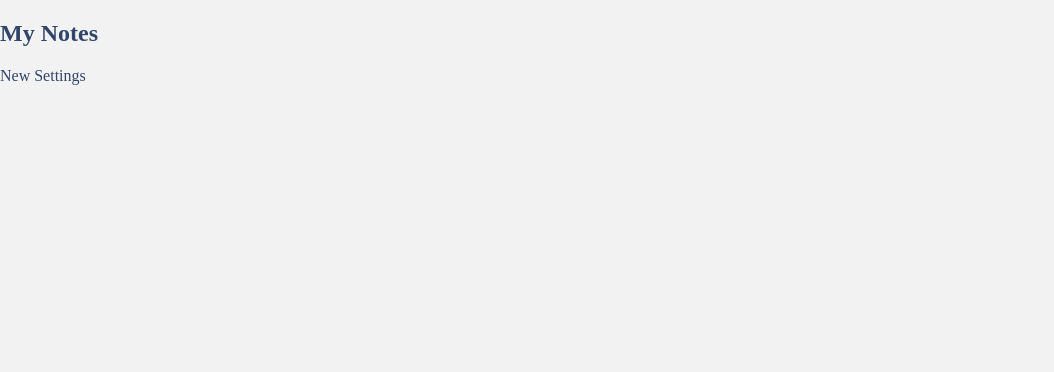
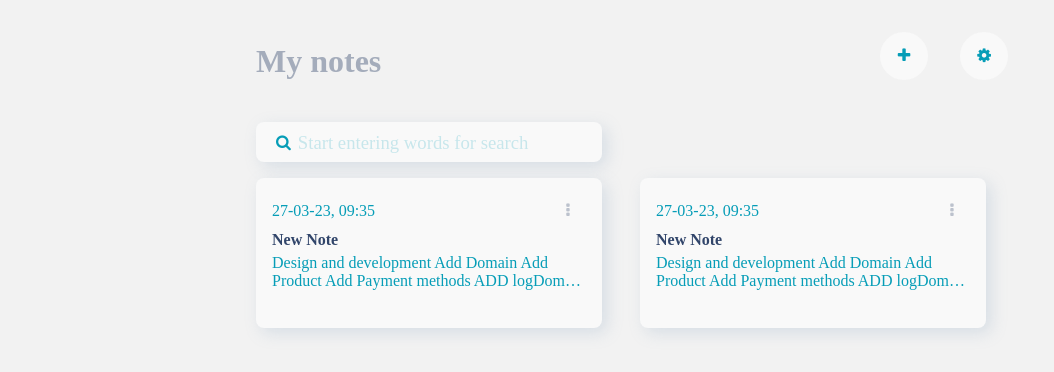
Before and after one commit to leonn00albert/min-notes, a React (Create React App) app: page / in a window 1280 px wide. Shown: the top 372 px of the page, without its empty margins (0-1054 px from the left). Built offline with nearby package versions, Linux system fonts and the light colour scheme.

Commit message:
add switching

```diff
--- a/src/App.css
+++ b/src/App.css
@@ -25,15 +25,17 @@ body {
   width: 60%;
   margin: 1em auto;
 }
+
 .ql-toolbar {
 
   position: absolute;
   top: 3em;
   right: 400px;
   padding: 2em;
+  border-radius: 10px;
   box-shadow: var(--box-shadow-common);
   background-color: var(--bg-card);
-  border-radius: 10px;
+
   font-size: 12px;
   font-family: times new roman;
   font-weight: bold;
@@ -47,21 +49,23 @@ body {
   font-size: 2em;
 }
 
-.file-name-section{
+.file-name-section {
   display: flex;
 }
-.file-name-input{
+
+.file-name-input {
   font-size: 2.5em;
   background-color: var(--bg-common);
   border: none;
   font-family: inherit;
   opacity: 0.4;
 }
-.file-name-input:focus{
+
+.file-name-input:focus {
   outline: none;
 }
 
-.ql-container.ql-snow{
+.ql-container.ql-snow {
   border: none;
   margin-top: 5em;
 
@@ -73,20 +77,23 @@ body {
   font-family: 'Times New Roman', Times, serif;
   color: var(--color-editor-controls);
 }
+
 .ql-snow .ql-picker {
   color: var(--color-editor-controls);
   font-weight: 700;
 }
 
-.ql-snow.ql-toolbar .ql-picker-label:hover{
+.ql-snow.ql-toolbar .ql-picker-label:hover {
   stroke: var(--color-accent);
   color: var(--color-accent);
 }
-.ql-snow .ql-stroke{
+
+.ql-snow .ql-stroke {
   stroke: var(--color-editor-controls);
 
 }
-.ql-snow.ql-toolbar button.ql-active .ql-stroke{
+
+.ql-snow.ql-toolbar button.ql-active .ql-stroke {
   stroke: var(--color-accent);
   color: var(--color-accent);
 
@@ -96,6 +103,7 @@ body {
   stroke: var(--color-editor-controls);
 
 }
+
 .file-save-button {
   background-color: var(--bg-card);
   border: none;
@@ -112,3 +120,105 @@ body {
   opacity: 0.4;
   cursor: pointer;
 }
+
+.settings-bar {
+  display: flex;
+  justify-content: space-between;
+}
+
+.settings-bar h2 {
+  font-size: 2em;
+  opacity: 0.4;
+}
+
+.card-section {
+  justify-content: space-evenly;
+  display: grid;
+  grid-template-columns: 50% 50%;
+}
+
+
+
+.card {
+  border-radius: 8px;
+  box-shadow: var(--box-shadow-common);
+  width: 90%;
+  background-color: var(--bg-card);
+  height: 150px;
+  overflow: hidden;
+  text-overflow: ellipsis;
+}
+
+.card.search-bar {
+  width: 45%;
+  background-color: var(--bg-card);
+  height: 100%;
+  margin: 1em 0;
+  height: 40px;
+  display: flex;
+  align-items: center;
+}
+
+.card.search-bar .fa-search {
+  margin-left: 20px;
+  margin-right: 5px;
+  color: var(--color-accent);
+}
+
+.card.search-bar input {
+  width: 80%;
+  background-color: transparent;
+  border: none;
+  color: var(--color-text);
+  font-family: inherit;
+  font-size: 1.3em;
+}
+
+.card.search-bar input::placeholder {
+
+  color: var(--color-accent);
+  font-size: 0.9em;
+  opacity: 0.2;
+
+
+}
+
+
+.card.search-bar input:focus {
+  outline: none;
+}
+
+.card-body {
+  margin: 0.5em 1em;
+}
+
+.card-header {
+  display: flex;
+  justify-content: space-between;
+  height: 40px;
+}
+
+.card-header i {
+  margin-right: 1em;
+  opacity: 0.3;
+}
+
+.card-date {
+  color: var(--color-accent);
+}
+
+
+.card-title {
+  margin: 5px 0;
+  font-weight: 600;
+}
+
+.card-content {
+  margin: 5px 0;
+  color: var(--color-accent);
+  overflow: hidden;
+  display: -webkit-box;
+  -webkit-line-clamp: 2;
+  -webkit-box-orient: vertical;
+
+}
--- a/src/App.js
+++ b/src/App.js
@@ -1,16 +1,51 @@
 import { Editor } from "./Components/Editor";
 import './App.css';
 import { Home } from "./Components/Home";
+import { useEffect, useState } from "react";
 
 
 function App() {
+  const [show, setShow] = useState({ type: "home" });
+
+  const handleShow = () => {
+    console.log(show.type)
+    if (show.type = 'home') {
+      setShow(
+        { type: "editor" }
+      )
+    }
+    if (show.type = 'editor') {
+      setShow(
+        { type: "home" }
+      )
+    }
+
+
+  }
+
+  useEffect(()=> {},[show])
+
+  function render() {
+    if (show.type = 'home') {
+      return <Home handleShow={handleShow} />;
+    }
+
+    if (show.type = 'editor') {
+      return <Editor handleShow={handleShow} />;
+    }
+  }
+
+
+
+
   return (
     <div className="App">
       <header className="App-header">
 
       </header>
-      <Home />
-      {/* <Editor /> */}
+
+      {render()}
+
     </div>
   );
 }
--- /dev/null
+++ b/src/Components/Card.js
@@ -0,0 +1,15 @@
+export const Card = () => {
+    return (
+        <div className="card">
+            <div className="card-body">
+                <div className="card-header">
+                    <p className="card-date">27-03-23, 09:35</p>
+                    <p> <i className="fa fa-ellipsis-v"></i>  </p>
+                </div>
+                <p className="card-title"> New Note </p>
+                <p className="card-content">Design and development Add  Domain Add Product Add Payment methods ADD logDomain Add Product Add Payment methods ADD log Domain Add Product Add Payment methods ADD logo Add reviews Add policies Add shipping Add graphics ADD SEO ADD </p>
+            </div>
+
+        </div>
+    )
+}
--- /dev/null
+++ b/src/Components/CardSection.js
@@ -0,0 +1,12 @@
+import { Card } from "./Card"
+
+export const CardSection = () => {
+    return (
+        <div className="card-section">
+                 <Card />
+                 <Card />
+         </div>
+
+
+    )
+}
--- a/src/Components/Editor.js
+++ b/src/Components/Editor.js
@@ -1,10 +1,10 @@
 import { TextEditor } from "./TextEditor"
 import { Toolbar } from "./ToolBar"
 
-export function Editor() {
+export function Editor({handleShow}) {
     return (
         <div className="editor container">
-            <Toolbar />
+            <Toolbar handleShow={handleShow}/>
             <TextEditor />
         </div>
     )
--- a/src/Components/Home.js
+++ b/src/Components/Home.js
@@ -1,9 +1,13 @@
+import { CardSection } from "./CardSection";
+import { SearchBar } from "./SearchBar";
 import { SettingsBar } from "./SettingsBar";
 
-export const Home = () => {
+export const Home = ({handleShow}) => {
     return (
-        <div>
-            <SettingsBar />
+        <div className="home container">
+            <SettingsBar handleShow={handleShow} />
+            <SearchBar />
+            <CardSection />
         </div>
     );
 }
--- /dev/null
+++ b/src/Components/SearchBar.js
@@ -0,0 +1,8 @@
+export const SearchBar = () => {
+    return (
+        <div className="card search-bar">
+             <i className="fa fa-search"></i>
+            <input type="text" placeholder="Start entering words for search" />
+        </div>
+    );
+}
--- a/src/Components/SettingsBar.js
+++ b/src/Components/SettingsBar.js
@@ -1,12 +1,20 @@
-export const SettingsBar = () => {
+export const SettingsBar = ({handleShow}) => {
+    const handeClick = () => {
+        handleShow()
+    }
     return (
-        <div>
+        <div className="settings-bar">
         <h2>
-            My Notes
+            My notes
         </h2>
-        <div>
-            New
-            Settings
+        <div className="settings-button-group">
+        <button onClick={handeClick} className="file-save-button circle-button">
+        <i className="fa fa-plus"></i>
+            </button>
+        <button onClick={handeClick} className="file-save-button circle-button">
+        <i className="fa fa-gear"></i>
+            </button>
+
         </div>
     </div>
     )
--- a/src/Components/ToolBar.js
+++ b/src/Components/ToolBar.js
@@ -1,16 +1,20 @@
 import { useState } from "react"
 
-export function Toolbar() {
-    const [icon, setIcon] = useState({type: "check", html: <i class="fa fa-check"></i>});
+export function Toolbar({handleShow}) {
+    const [icon, setIcon] = useState({type: "check", html: <i className="fa fa-check"></i>});
     const handeClick = ()=> {
         if(icon.type === "check"){
-            setIcon({type: "arrow-left", html: <i class="fa fa-arrow-left"></i>})
+            setIcon({type: "arrow-left", html: <i className="fa fa-arrow-left"></i>})
         }
-    }
+        if(icon.type === "arrow-left"){
+            handleShow();
+        }}
+
+
     return (
 
         <div className="file-name-section">
-        <button onClick={handeClick} className="file-save-button">{icon.html}</button>
+        <button onClick={handeClick} className="file-save-button circle-button">{icon.html}</button>
         <input type="text" className="file-name-input" placeholder="New note" />
          </div>
     )
```
